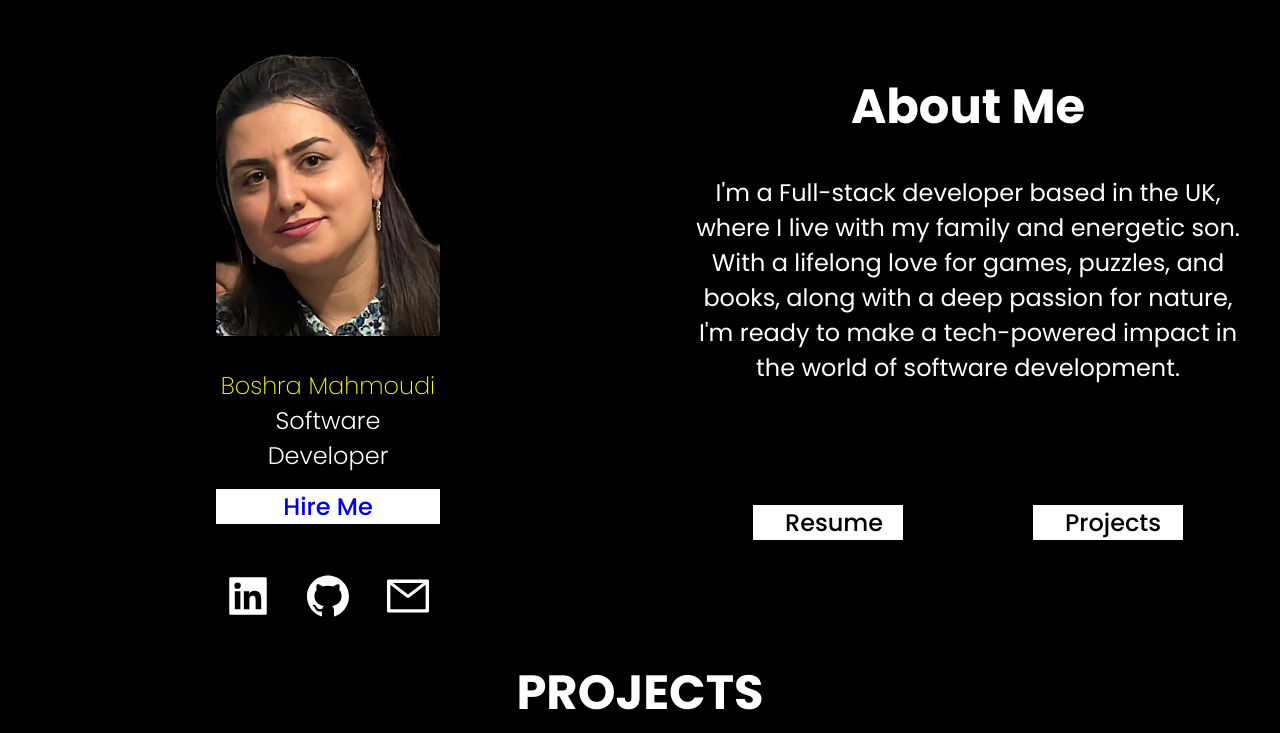
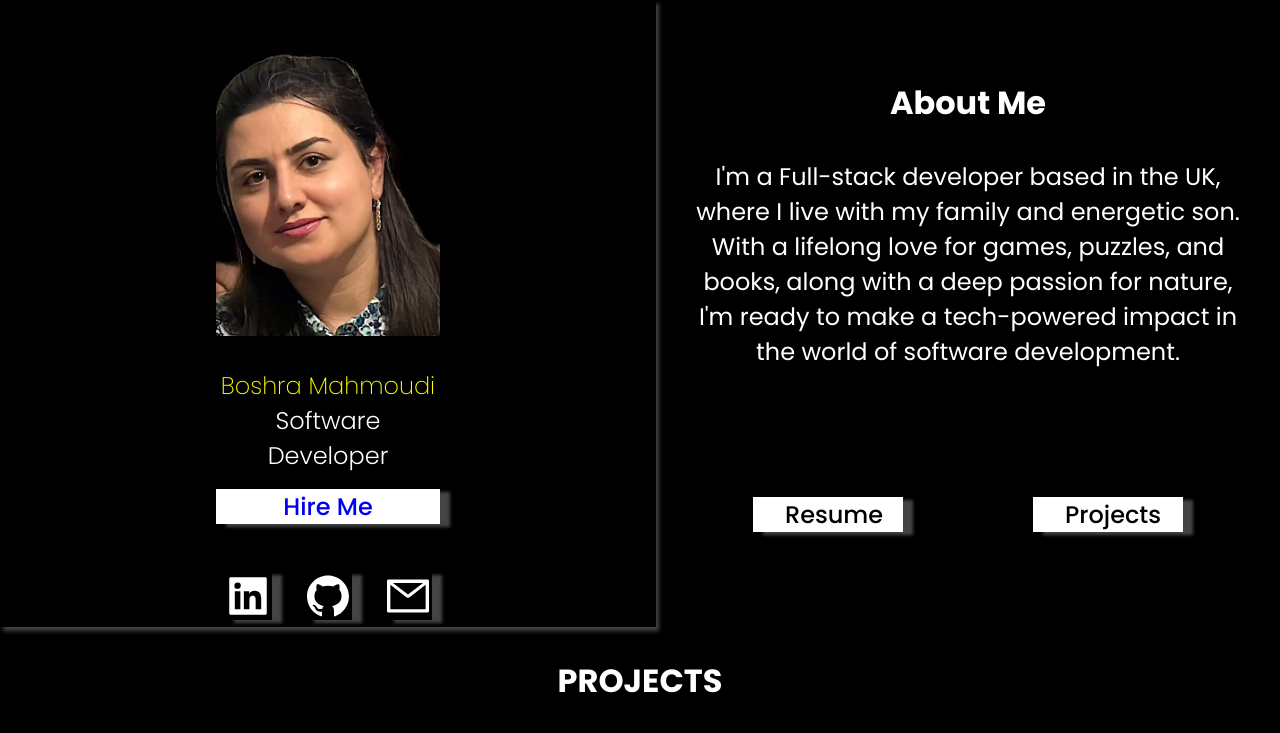
Before and after one commit to BoshraM/my-portfolio, a React (Create React App) app: page / in a window 1280 px wide. Shown: the top 733 px of the page. Built offline with nearby package versions, Linux system fonts and the light colour scheme.

Commit message:
adding shodow to containers and button

```diff
--- a/public/style.css
+++ b/public/style.css
@@ -18,6 +18,7 @@ body {
     cursor: pointer;
     color: white;
     margin: 0 1rem;
+    box-shadow: 10px 3px 3px #444444;
 }
 
 .flex {
--- a/src/components/Hero/hero.css
+++ b/src/components/Hero/hero.css
@@ -3,8 +3,8 @@
      margin: 0 auto;
      background: black;
      flex-direction: column;
-     padding: 0 1rem;
      width: 100%;
+
  }
 
  .profile_container {
@@ -16,6 +16,7 @@
      padding: 0 3rem;
      gap: 2rem;
      flex: 1;
+     box-shadow: 3px 4px 4px #444444;
  }
 
  .img_container {
@@ -56,6 +57,7 @@
      border: none;
      font-size: 1.5rem;
      font-weight: 500;
+     box-shadow: 10px 3px 3px #444444;
  }
 
  .about_container {
@@ -95,9 +97,8 @@
      border: none;
      font-size: 1.5rem;
      font-weight: 500;
-
+     box-shadow: 10px 3px 3px #444444;
  }
-
 
  @media screen and (min-width: 700px) {
      .hero {
@@ -111,7 +112,7 @@
      }
 
      h1 {
-         font-size: 3rem;
+         font-size: 2rem;
      }
 
      .about_link {
```
